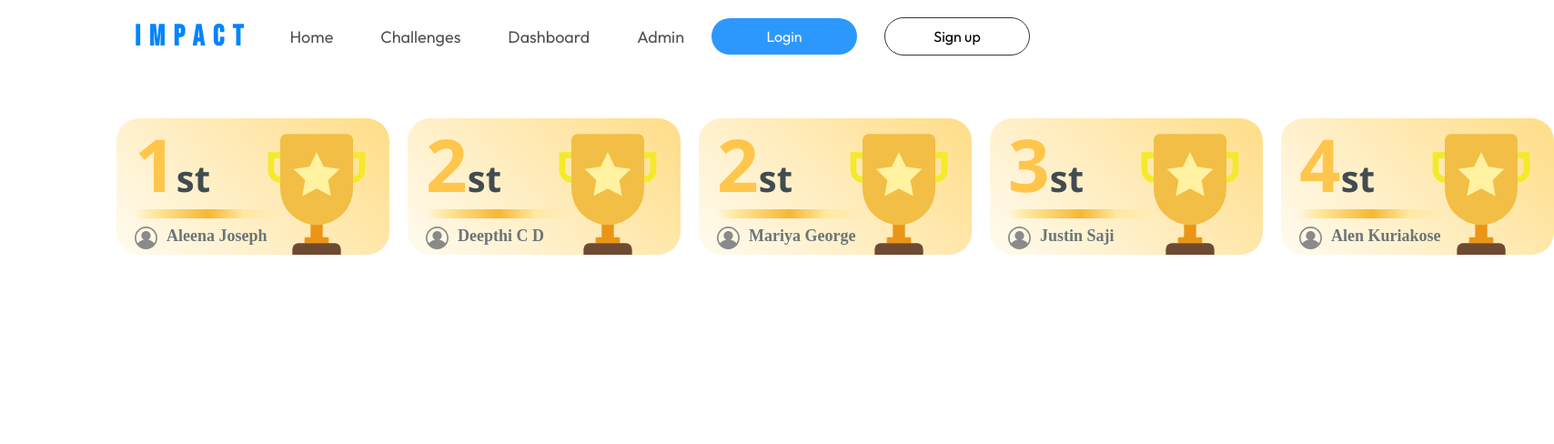
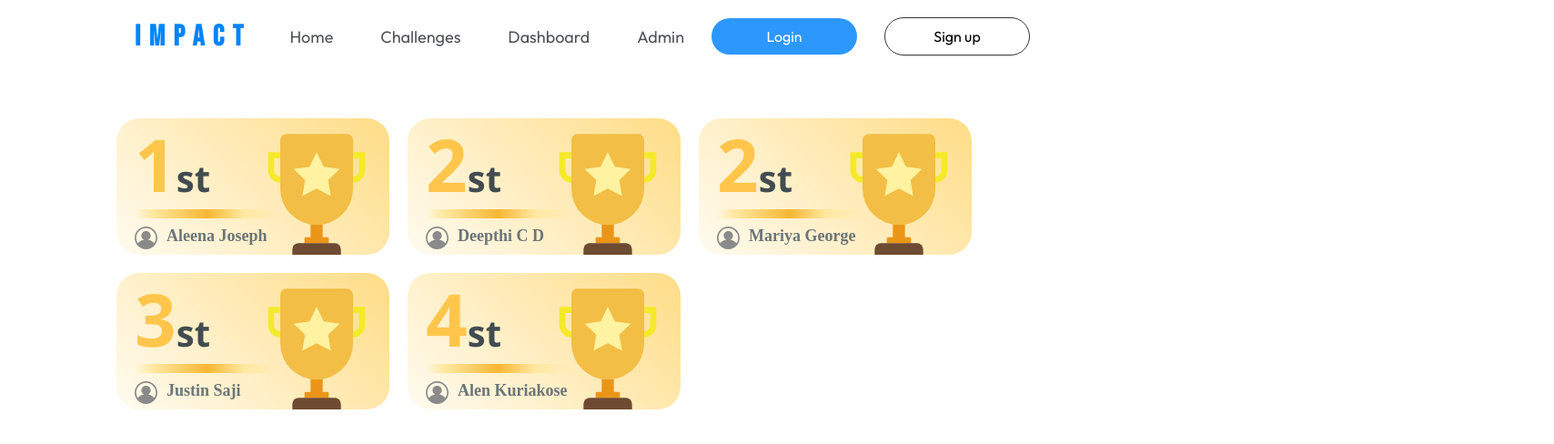
Before and after one commit to aibaljose/impact-g, a React (Vite) app: page /winnerdash in a window 1280 px wide. Shown: the top 488 px of the page at 91% size, 1708 px wide, since content can reach past the window. Built offline with nearby package versions, Linux system fonts and the light colour scheme; no server answers.

Commit message:
version 3

```diff
--- a/src/pages/winnerdash.jsx
+++ b/src/pages/winnerdash.jsx
@@ -3,7 +3,7 @@
 
 const winnerdash = () => {
   return (
-    <div style={{ display:"flex",gap:"20px" }} >
+    <div style={{ display:"flex",gap:"20px",flexWrap:"wrap" }} >
       <Winner rank ="1" name="Aleena Joseph" score="5000"  />
       <Winner rank ="2" name="Deepthi C D" score="4000"  />
       <Winner rank ="2" name="Mariya George " score="4000"/>
```
